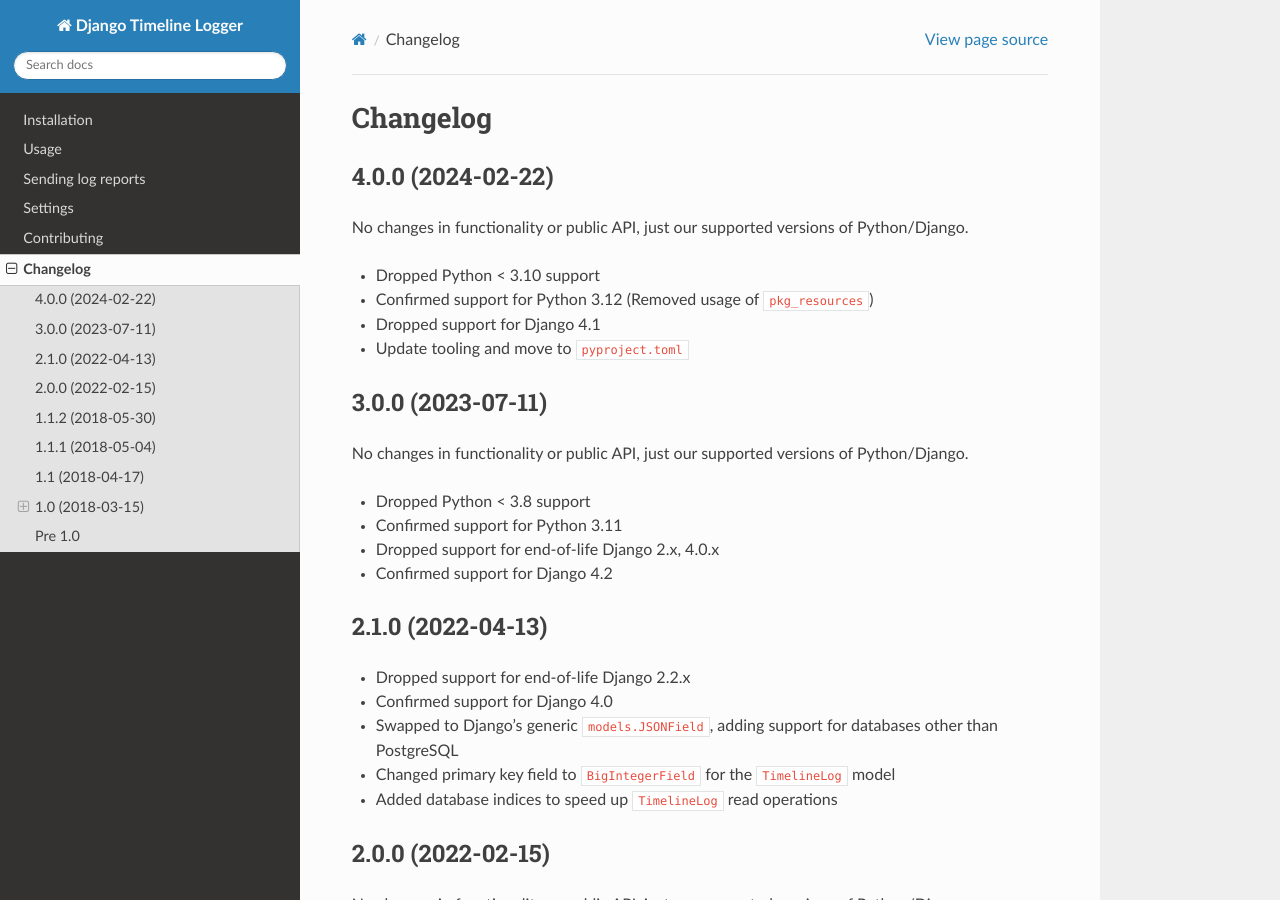
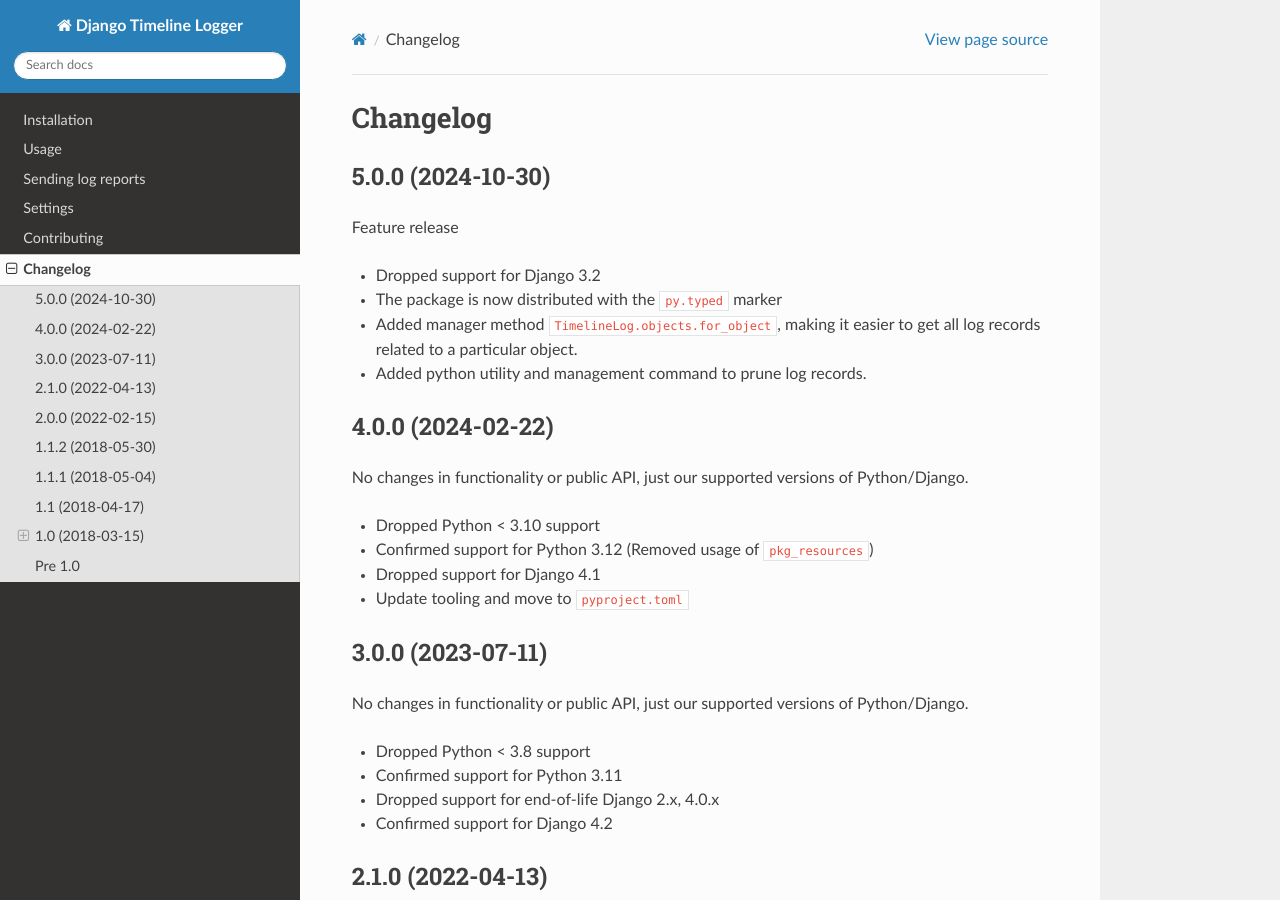
Before and after one commit to maykinmedia/django-timeline-logger, a Sphinx documentation site: the page built from docs/changelog.rst, in a window 1280 px wide and 900 px high. Built offline with Sphinx 7.4.7 and the Read the Docs theme 3.1.0, drawn with Linux system fonts in a browser that asks for light colours.

Commit message:
:pencil: Update changelog and bump version

```diff
--- a/docs/changelog.rst
+++ b/docs/changelog.rst
@@ -1,6 +1,17 @@
 =========
 Changelog
 =========
+
+5.0.0 (2024-10-30)
+==================
+
+Feature release
+
+* Dropped support for Django 3.2
+* The package is now distributed with the ``py.typed`` marker
+* Added manager method ``TimelineLog.objects.for_object``, making it easier to get all
+  log records related to a particular object.
+* Added python utility and management command to prune log records.
 
 4.0.0 (2024-02-22)
 ==================
--- a/pyproject.toml
+++ b/pyproject.toml
@@ -4,7 +4,7 @@ build-backend = "setuptools.build_meta"
 
 [project]
 name = "django-timeline-logger"
-version = "4.0.0"
+version = "5.0.0"
 description = "Generic event logger for Django models."
 authors = [
     {name = "Maykin Media", email = "support@maykinmedia.nl"}
@@ -83,11 +83,9 @@ testpaths = ["tests"]
 DJANGO_SETTINGS_MODULE = "tests.settings_pg"
 
 [tool.bumpversion]
-current_version = "4.0.0"
+current_version = "5.0.0"
 files = [
     {filename = "pyproject.toml"},
-    {filename = "README.rst"},
-    {filename = "docs/changelog.rst"},
 ]
 
 [tool.coverage.run]
```
